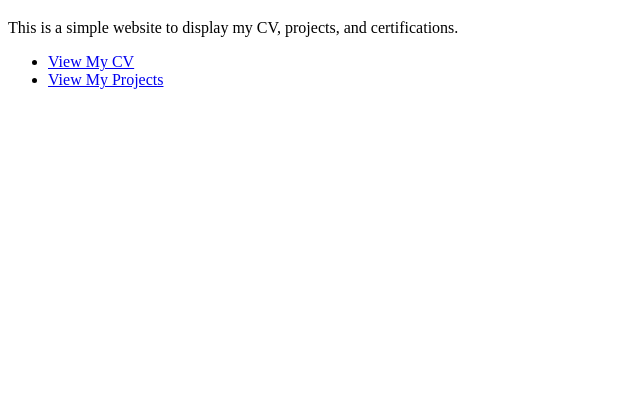
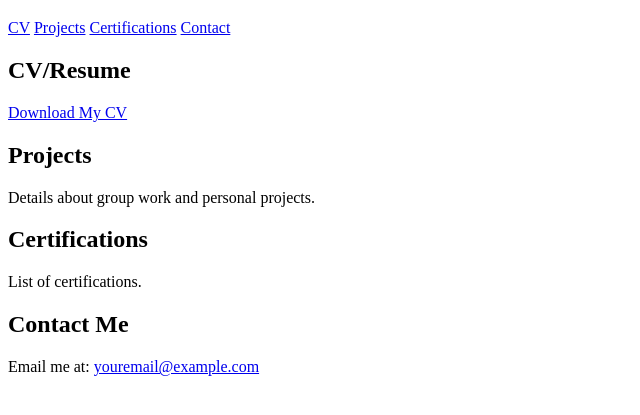
Before and after one commit to Rao7sahab7/Kapil_Yadav, a website: page index.html in a window 1280 px wide. Shown: the part 61-476 px from the top of the page, without its empty margins (0-640 px from the left). Drawn offline with Linux system fonts and the light colour scheme.

Commit message:
Update index.html

```diff
--- a/index.html
+++ b/index.html
@@ -4,18 +4,37 @@
     <meta charset="UTF-8">
     <meta name="viewport" content="width=device-width, initial-scale=1.0">
     <title>My Personal Website</title>
+    <link rel="stylesheet" href="styles.css">
 </head>
 <body>
     <header>
         <h1>Welcome to My Personal Website</h1>
+        <nav>
+            <a href="#cv">CV</a>
+            <a href="#projects">Projects</a>
+            <a href="#certifications">Certifications</a>
+            <a href="#contact">Contact</a>
+        </nav>
     </header>
-    <p>This is a simple website to display my CV, projects, and certifications.</p>
-    <nav>
-        <ul>
-            <li><a href="cv.html">View My CV</a></li>
-            <li><a href="projects.html">View My Projects</a></li>
-        </ul>
-    </nav>
+
+    <section id="cv">
+        <h2>CV/Resume</h2>
+        <a href="my-cv.pdf" download>Download My CV</a>
+    </section>
+
+    <section id="projects">
+        <h2>Projects</h2>
+        <p>Details about group work and personal projects.</p>
+    </section>
+
+    <section id="certifications">
+        <h2>Certifications</h2>
+        <p>List of certifications.</p>
+    </section>
+
+    <section id="contact">
+        <h2>Contact Me</h2>
+        <p>Email me at: <a href="mailto:youremail@example.com">youremail@example.com</a></p>
+    </section>
 </body>
-<link rel="stylesheet" href="styles.css">
 </html>
```
